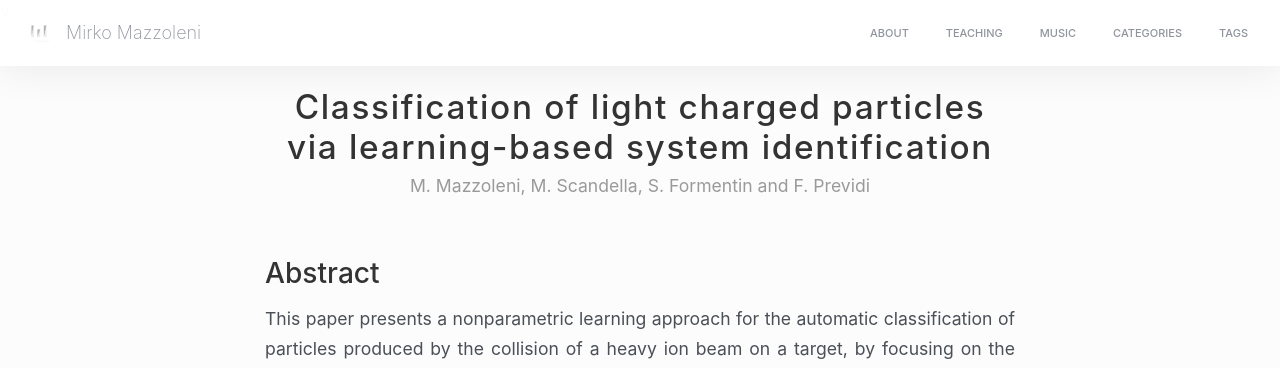
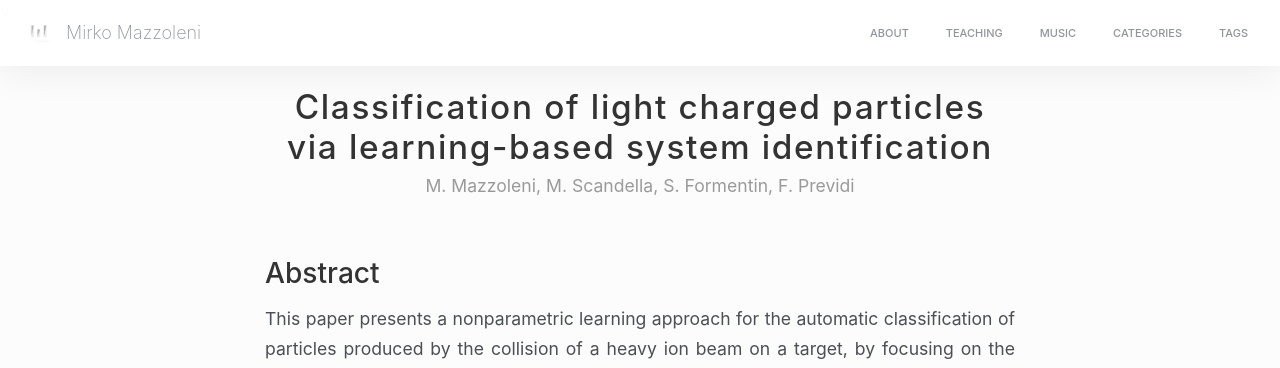
Before and after one commit to MirkoMazzoleni/MirkoMazzoleni.github.io, a Jekyll site: the page built from _posts/2018-12-14-IEEE_CDC_Particles.md, in a window 1280 px wide and 1225 px high. Shown: the top 368 px of the window. Built offline with Jekyll 4.4.1, drawn with Linux system fonts in a browser that asks for light colours; nearby versions of some CDN libraries.

Commit message:
change picture extension from png to jpg

```diff
--- a/_posts/2018-12-14-IEEE_CDC_Particles.md
+++ b/_posts/2018-12-14-IEEE_CDC_Particles.md
@@ -6,9 +6,9 @@ author: Mirko Mazzoleni
 category: Conference
 tags: [ML]
 comments: true
-authors: "M. Mazzoleni, M. Scandella, S. Formentin and F. Previdi"
+authors: "M. Mazzoleni, M. Scandella, S. Formentin, F. Previdi"
 post-card-type: research
-card-image: ../images/2018-12-14-IEEE_CDC_Particles/chimera.PNG
+card-image: ../images/2018-12-14-IEEE_CDC_Particles/chimera.jpg
 ---
 
 
```
Also changed, not shown: _posts/2018-08-24-IEEE_CCTA_Reprise.md (+1 -1 lines), images/2018-08-24-IEEE_CCTA_Reprise/change_detection_batch.PNG (deleted), images/2018-08-24-IEEE_CCTA_Reprise/change_detection_batch.jpg (added), images/2018-12-14-IEEE_CDC_Particles/chimera.jpg (added), images/2018-12-14-IEEE_CDC_Particles/chimera.png (deleted).
